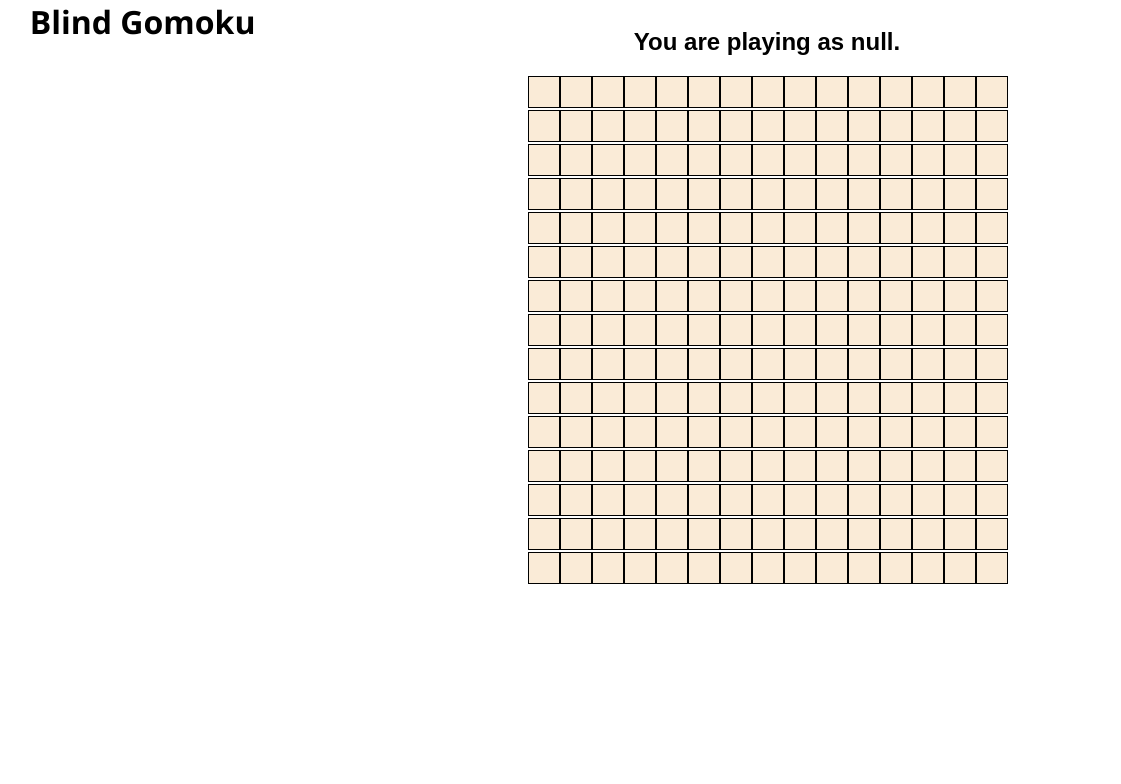
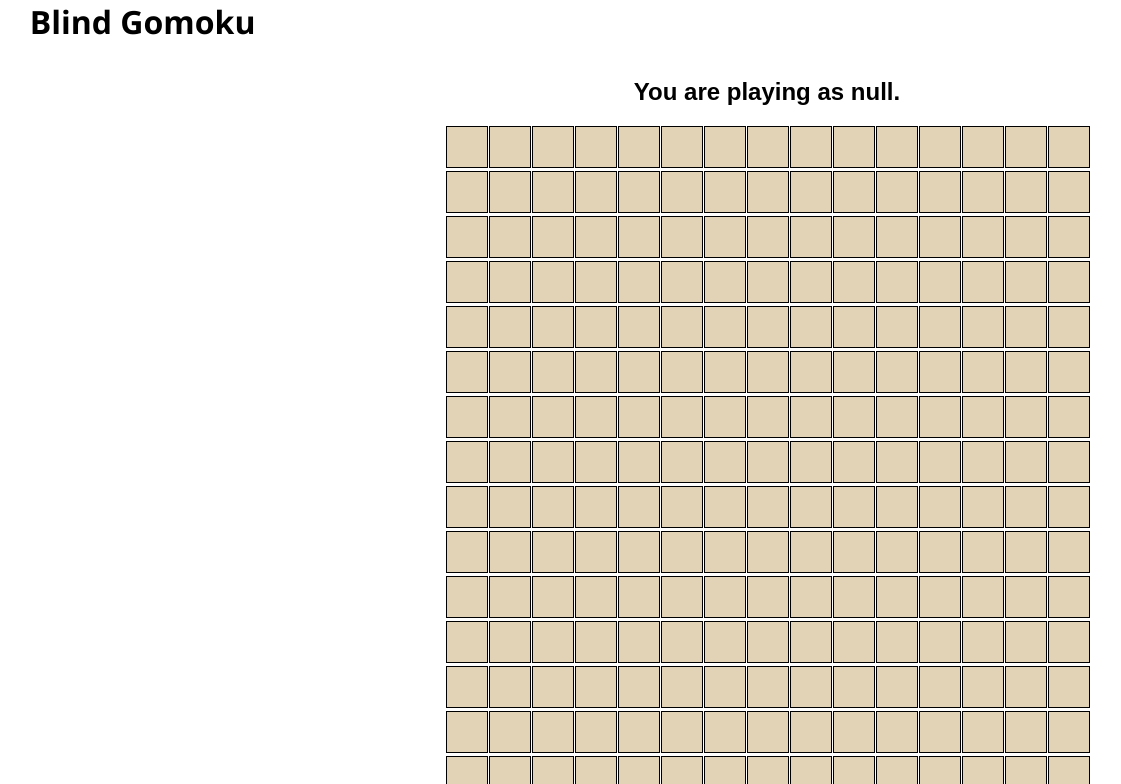
Before and after one commit to MarineNewt/Gomoku, a Next.js app: page / in a window 1536 px wide. Both pictures are taken after a click on the button "Join Lobby". Shown: the top 784 px of the page, without its empty margins (1-1122 px from the left). Built offline with nearby package versions, Linux system fonts and the light colour scheme; no server answers.

Commit message:
Visual fixes

```diff
--- a/components/gameBoard.js
+++ b/components/gameBoard.js
@@ -88,7 +88,7 @@ export default function GameBoard({socket}) {
                             className={styles.boardSquare}
                             key={`${rIdx}-${cIdx}`}
                             onClick={() => {handleMove(rIdx, cIdx);}}
-                            style={{backgroundColor: cell ? (winner? (cell=="White" ? "white" : "black") : (rIdx == lastBlock[0]&&cIdx == lastBlock[1])? "blue" : "gray") : "antiquewhite" }}
+                            style={{backgroundColor: cell ? (winner? (cell=="White" ? "white" : "black") : (rIdx == lastBlock[0]&&cIdx == lastBlock[1])? "blue" : "gray") : "rgb(226,210,182)" }}
                         />
                     ))
                 )}
--- a/styles/Home.module.css
+++ b/styles/Home.module.css
@@ -83,3 +83,19 @@ padding-top: 5%;
     height: 23px;
   }
 }
+
+/* Large Desktop */
+@media only screen and (min-width: 1526px) {
+  .container{
+    padding-top: 50px;
+  }
+  .boardrow{
+    gap: 3px;
+    grid-template-columns: repeat(15, 40px);
+  }
+  .boardSquare{
+    border: 1px solid Black;
+    width: 40px;
+    height: 40px;
+  }
+}
```
